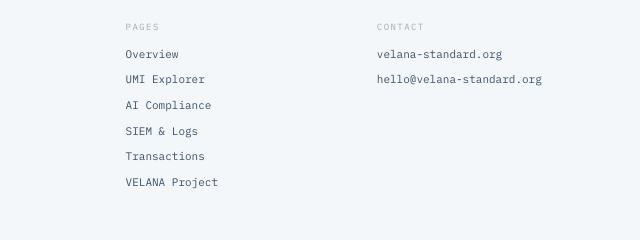
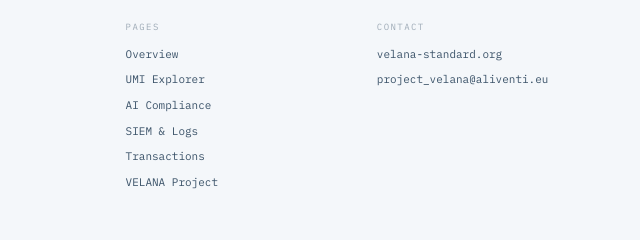
Before and after one commit to umi-standard/umi-standard, a plain HTML site: page index.html in a window 1280 px wide. Shown: the part 5180-5420 px from the top of the page, 640-1280 px from the left. Drawn offline with Linux system fonts and the light colour scheme.

Commit message:
Update contact email in footer section

```diff
--- a/index.html
+++ b/index.html
@@ -499,7 +499,7 @@
   </div></div>
   <div><div class="ft-col-lbl">Contact</div><div class="ft-links">
     <a href="https://velana-standard.org" target="_blank">velana-standard.org</a>
-    <span style="font-family:var(--mn);font-size:11px;color:var(--t2)">hello&#64;velana-standard.org</span>
+    <span style="font-family:var(--mn);font-size:11px;color:var(--t2)">project_velana&#64;aliventi.eu</span>
   </div></div>
 </footer>
 
```
